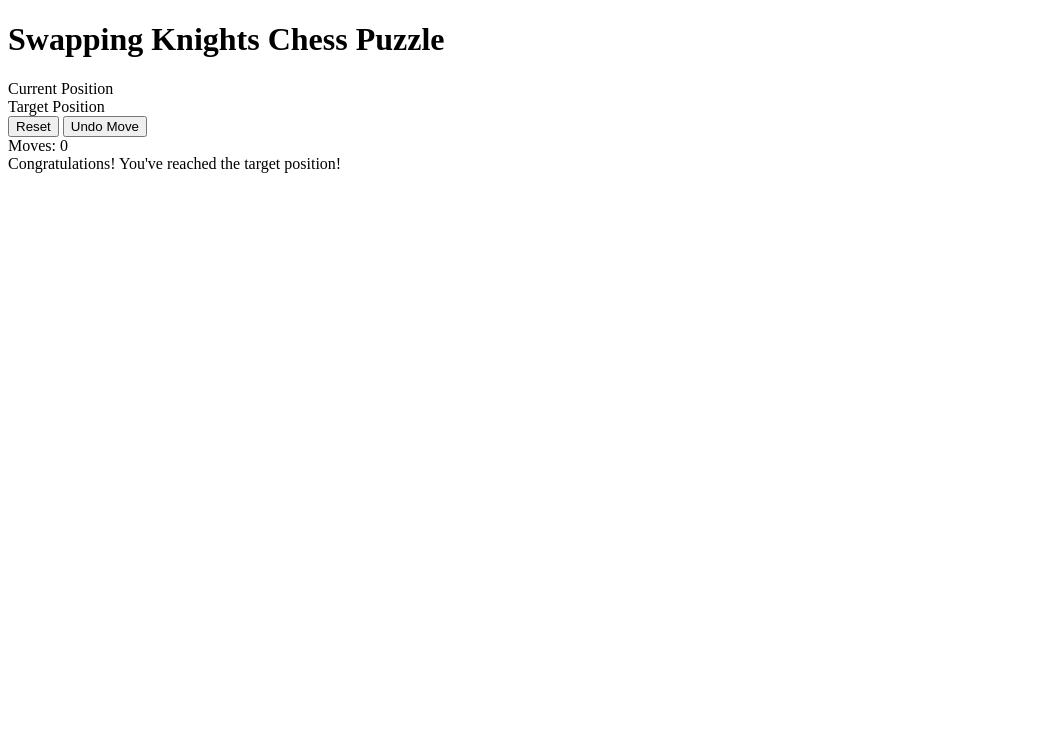
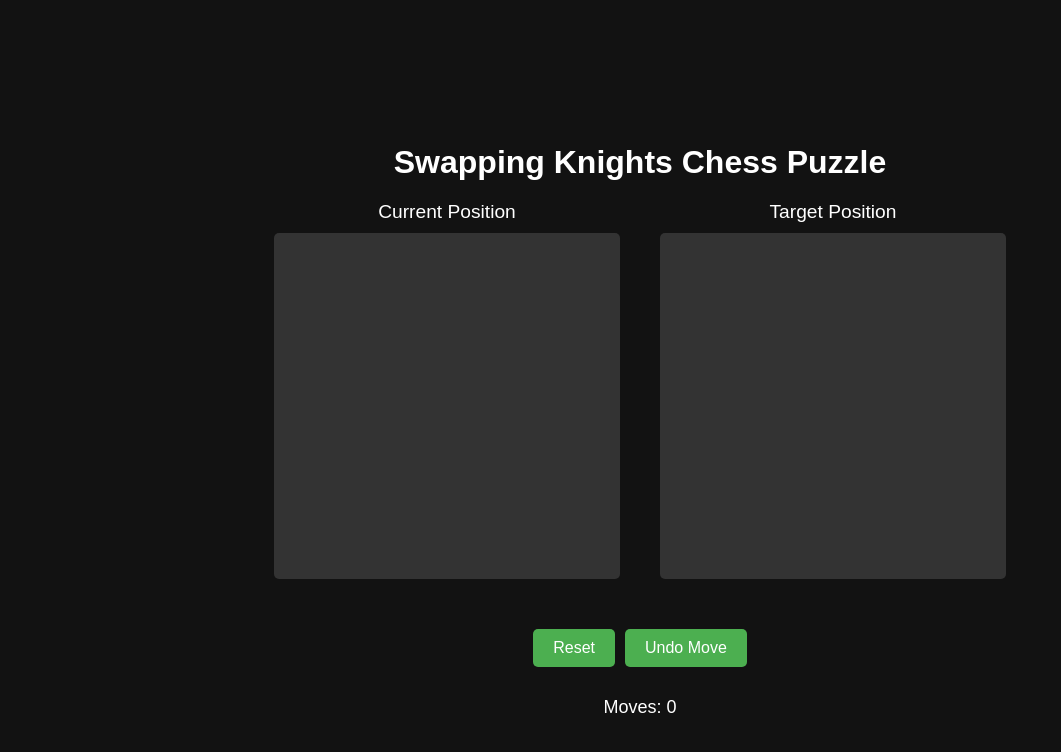
Before and after one commit to Debjit00/Knight-Swapping-Puzzle, a plain HTML site: page index.html in a window 1280 px wide. Shown: the whole page, without its empty margins (0-1061 px from the left). Drawn offline with Linux system fonts and the light colour scheme.

Commit message:
Update index.html

```diff
--- a/index.html
+++ b/index.html
@@ -4,7 +4,7 @@
     <meta charset="UTF-8">
     <meta name="viewport" content="width=device-width, initial-scale=1.0">
     <title>Restricted Chess Puzzle</title>
-    <link rel="stylesheet" href="puzzle.css">
+    <link rel="stylesheet" href="main.css">
 </head>
 <body>
     <h1>Swapping Knights Chess Puzzle</h1>
```
